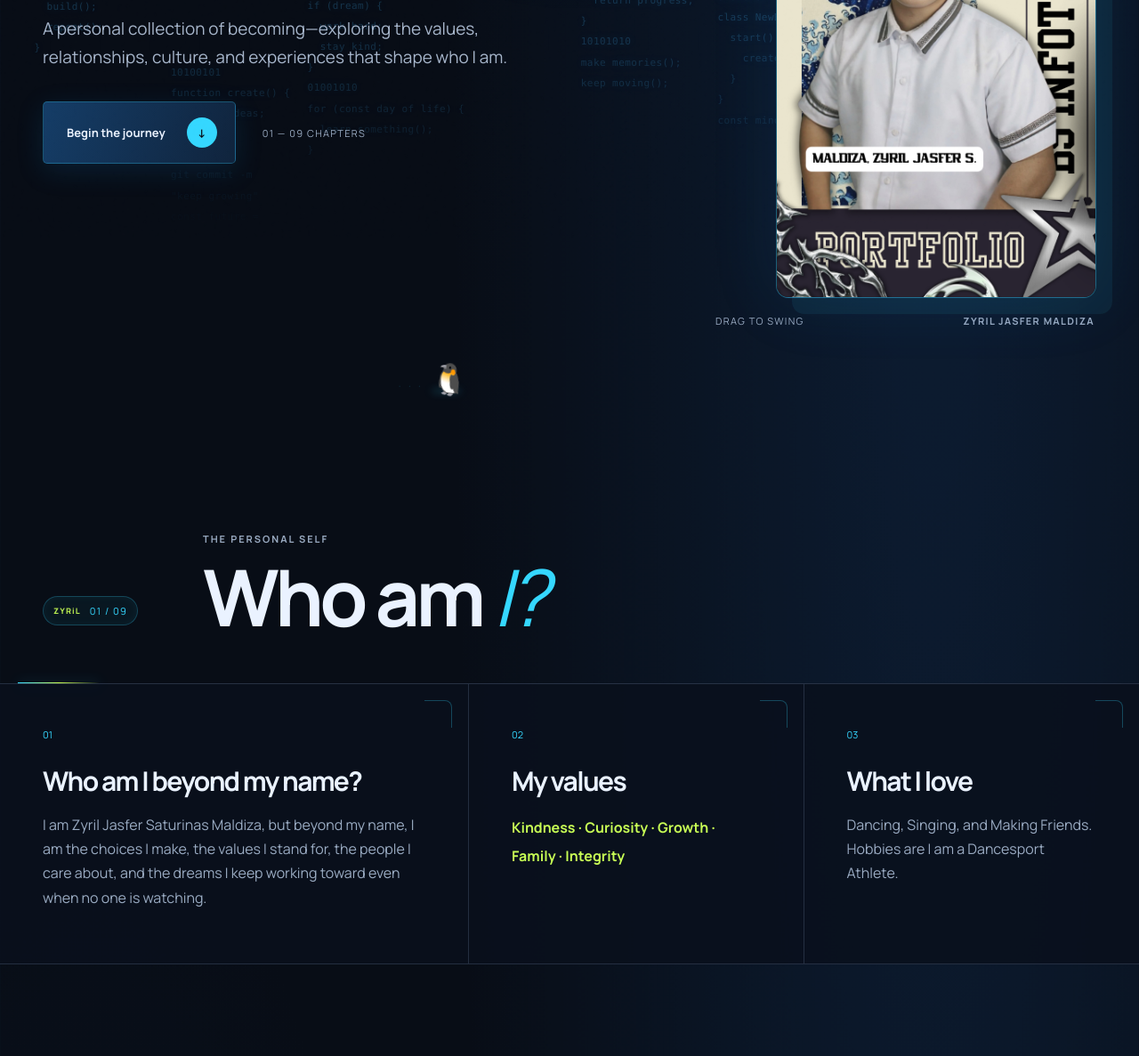
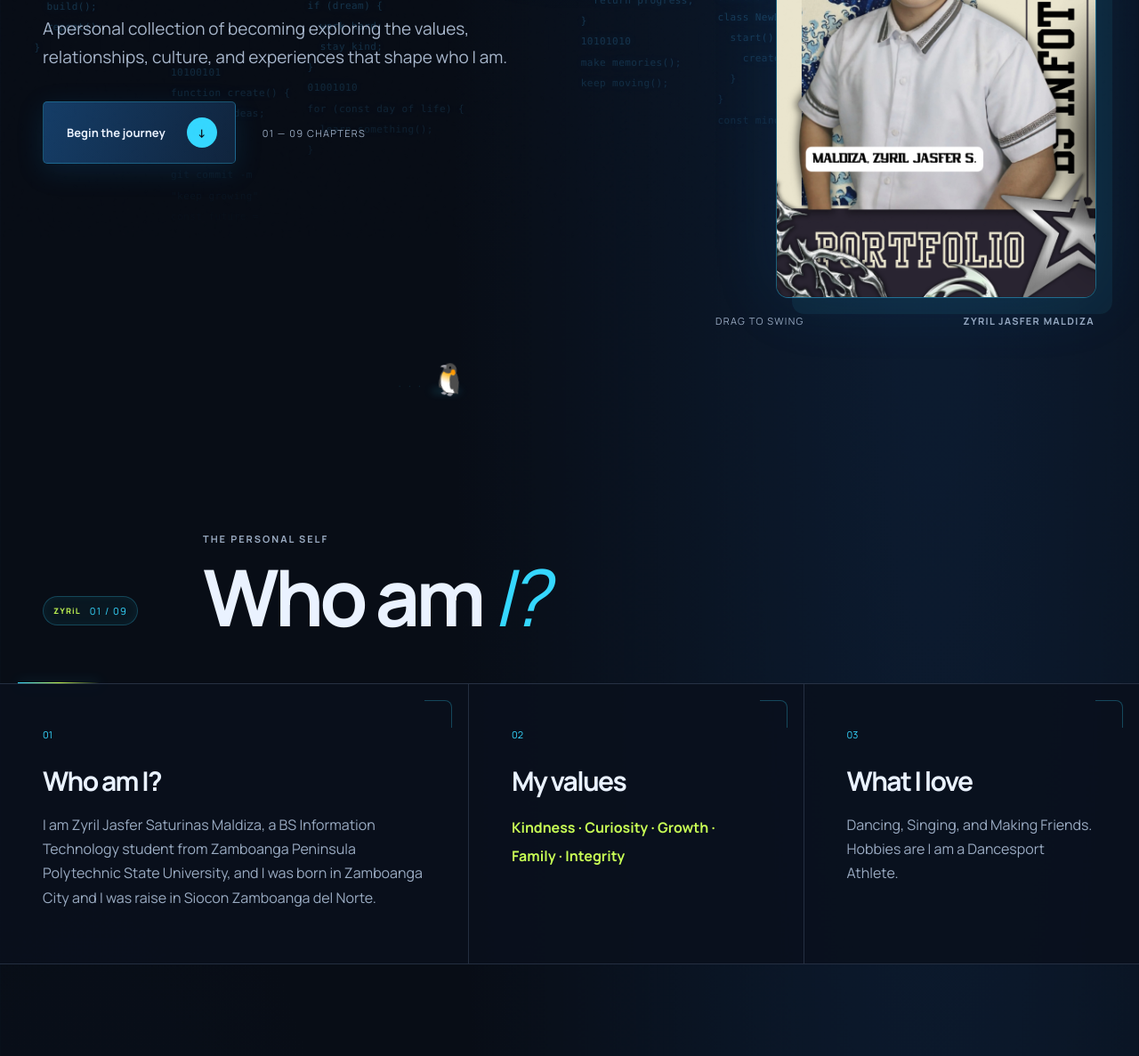
Before and after one commit to zxgzyy/zyril-portfolio, a plain HTML site: page index.html in a window 1280 px wide. Shown: the part 533-1720 px from the top of the page at 89% size. Drawn offline with Linux system fonts and the light colour scheme.

Commit message:
Update portfolio content

```diff
--- a/index.html
+++ b/index.html
@@ -30,7 +30,7 @@
       <div class="startup-progress-top"><span>Preparing portfolio</span><strong id="startup-percent">01%</strong></div>
       <div class="startup-track"><span id="startup-bar"></span></div>
     </div>
-    <span class="startup-coordinates">Z. MALDIZA — SELF / 001</span>
+    <span class="startup-coordinates">ZYRIL JASFER S. MALDIZA BSIT 1B / UTS</span>
   </div>
   <div class="noise" aria-hidden="true"></div>
   <div class="site-progress" aria-hidden="true"></div>
@@ -75,7 +75,7 @@
       <div class="hero-copy reveal">
         <p class="eyebrow"><span class="status-dot"></span> Understanding the self · E-portfolio</p>
         <h1>My Journey of<br><em>Self-Discovery</em></h1>
-        <p class="intro">A personal collection of becoming—exploring the values, relationships, culture, and experiences that shape who I am.</p>
+        <p class="intro">A personal collection of becoming exploring the values, relationships, culture, and experiences that shape who I am.</p>
         <div class="hero-actions">
           <a class="primary-button" href="#who-am-i">Begin the journey <span>↓</span></a>
           <span class="chapter-count">01 — 09 chapters</span>
@@ -113,8 +113,8 @@
       <div class="identity-strip reveal">
         <article>
           <span>01</span>
-          <h2>Who am I beyond my name?</h2>
-          <p>I am Zyril Jasfer Saturinas Maldiza, but beyond my name, I am the choices I make, the values I stand for, the people I care about, and the dreams I keep working toward even when no one is watching.</p>
+          <h2>Who am I?</h2>
+          <p>I am Zyril Jasfer Saturinas Maldiza, a BS Information Technology student from Zamboanga Peninsula Polytechnic State University, and I was born in Zamboanga City and I was raise in Siocon Zamboanga del Norte.</p>
         </article>
         <article>
           <span>02</span>
```
